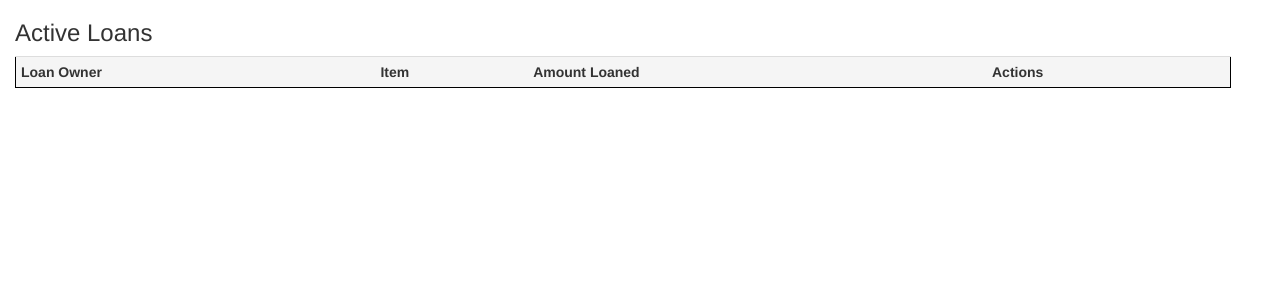
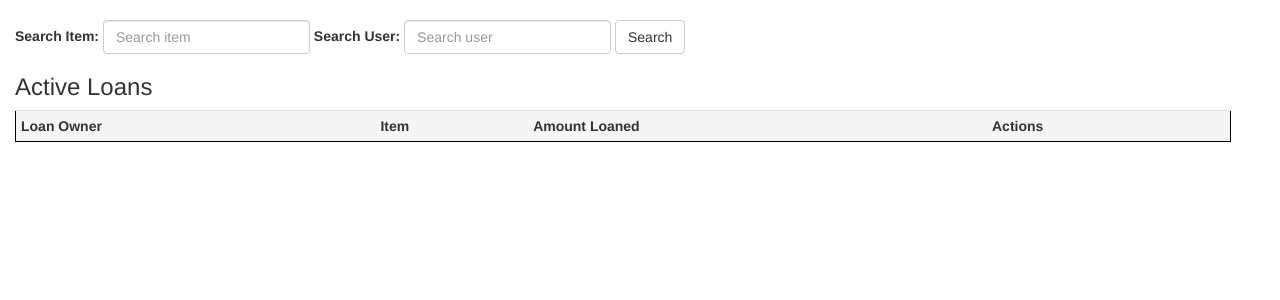
Before and after one commit to lad-47/inventory-project, a Django app: template mysite/manager/templates/manager/loan_handler.html in a window 1280 px wide. Shown: the part 72-372 px from the top of the page. Run offline with Django 3.2, Linux system fonts and the light colour scheme; the template is opened without the code that fills it, so the values that code supplies are empty; some libraries are stand-ins or nearby versions.

Commit message:
loans ready for testing

```diff
--- a/mysite/manager/templates/manager/direct_disburse.html
+++ b/mysite/manager/templates/manager/direct_disburse.html
@@ -8,7 +8,7 @@
 
 {% block content %}
 
-<link rel="stylesheet" href="http://code.jquery.com/ui/1.8.18/themes/base/jquery-ui.css" type="text/css" media="all" />
+<link rel="stylesheet" href="https://code.jquery.com/ui/1.8.18/themes/base/jquery-ui.css" type="text/css" media="all" />
   <script src="https://code.jquery.com/jquery-1.12.4.min.js"></script>
   <script src="https://code.jquery.com/ui/1.12.0/jquery-ui.min.js"></script>
   <script type="text/javascript">
--- a/mysite/manager/templates/manager/loan_handler.html
+++ b/mysite/manager/templates/manager/loan_handler.html
@@ -1,6 +1,51 @@
 {% extends "base.html" %}
 
 {% block content %}
+
+<link rel="stylesheet" href="https://code.jquery.com/ui/1.8.18/themes/base/jquery-ui.css" type="text/css" media="all" />
+  <script src="https://code.jquery.com/jquery-1.12.4.min.js"></script>
+  <script src="https://code.jquery.com/ui/1.12.0/jquery-ui.min.js"></script>
+  <script type="text/javascript">
+    $(document).ready(function(){
+        var item_input=$('input[id="item_box"]');
+        var items = [
+      {% for item in items %}
+          "{{item}}",
+      {%endfor%}
+    ];
+        item_input.autocomplete({
+          source: items,
+          minLength: 2
+        });
+        var user_input=$('input[id="user_box"]');
+        var users = [
+      {% for user in users %}
+          "{{user}}",
+      {%endfor%}
+    ];
+        user_input.autocomplete({
+          source: users,
+          minLength: 2
+        });
+      } );
+
+    //   keeps same width as box
+      jQuery.ui.autocomplete.prototype._resizeMenu = function () {
+          var ul = this.menu.element;
+          ul.outerWidth(this.element.outerWidth());
+        }
+</script>
+
+<form class="navbar-form navbar-top" role="search" type="GET" action=".">
+  <div class="form-group">
+	<label for="item_box">Search Item:</label>
+	<input id="item_box" name="item_box" type="text" class="form-control" placeholder="Search item">
+	<label for="user_box">Search User:</label>
+	<input id="user_box" name="user_box" type="text" class="form-control" placeholder="Search user">
+	  <button id="search_submit" type="submit" class="btn btn-default">Search</button>
+
+</div>
+</form>
 
 <h3 style="margin-left:15px"> Active Loans </h3>
 <table class="table table-condensed" style="border:1px solid black; margin-left:15px; width:95%">
```
Also changed, not shown: mysite/manager/views.py (+31 -11 lines).
